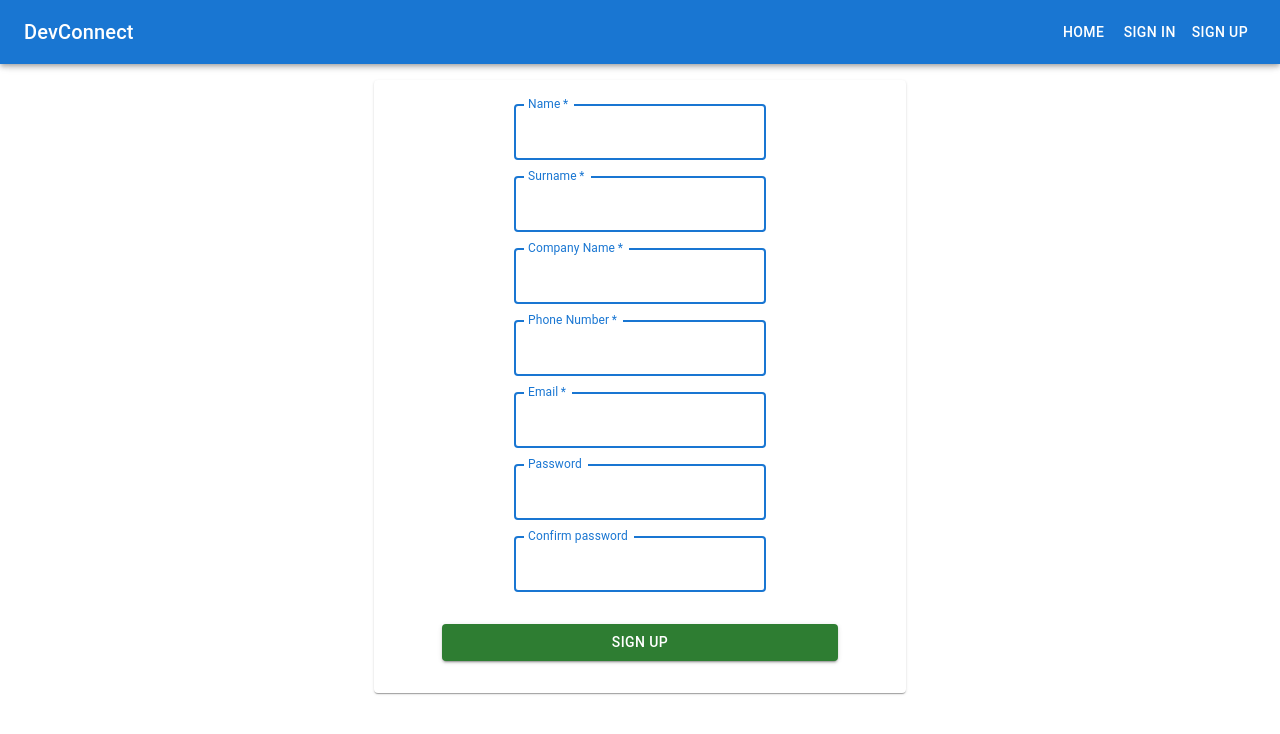
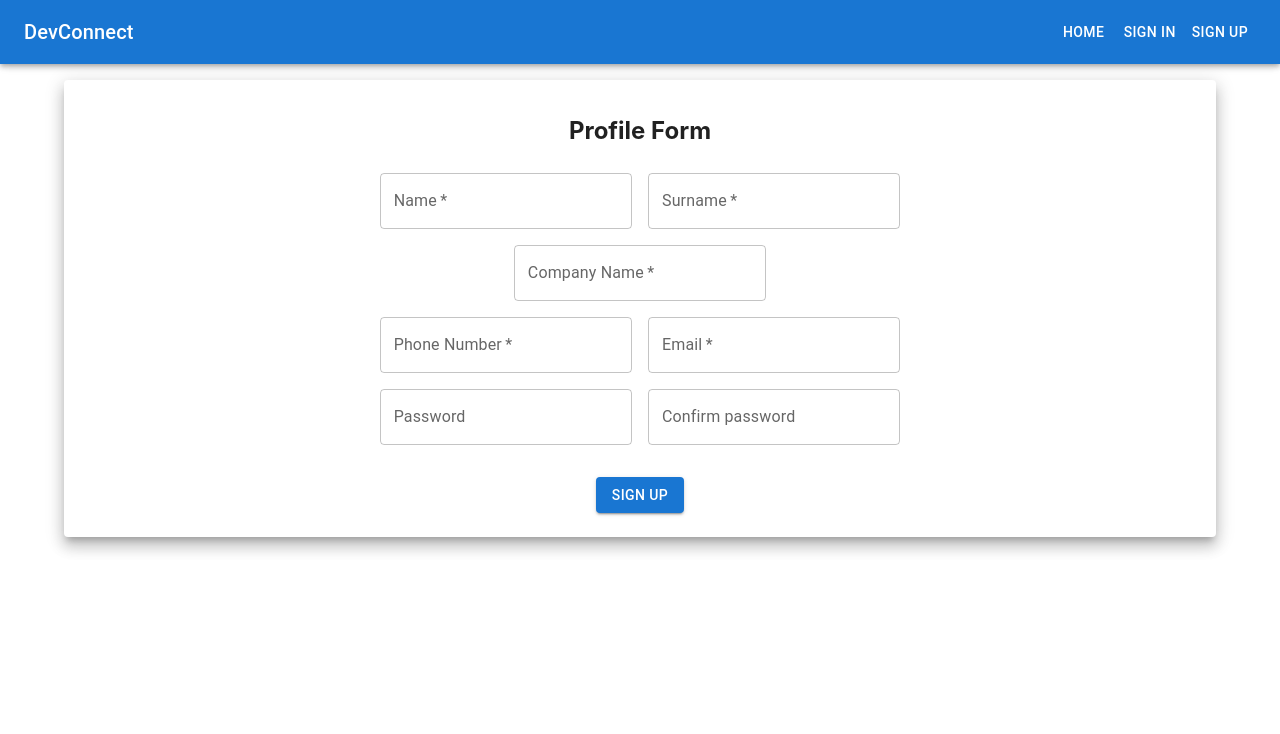
Before and after one commit to r-alo/dev-connect, a React (Create React App) app in the folder client/: page /recruiterForm in a window 1280 px wide. Shown: the top 734 px of the page. Built offline with nearby package versions, Linux system fonts and the light colour scheme; the HTML template or start-up script is replaced by a standard one.

Commit message:
changed styles

```diff
--- a/client/src/components/recruiterForm.js
+++ b/client/src/components/recruiterForm.js
@@ -12,122 +12,79 @@ import Grid from '@mui/material/Grid';
 export default function RecruiterForm() {
 
   return (
-    <Paper
-      sx={{
-        p: 2,
-        margin: 'auto',
-        maxWidth: 500,
-        flexGrow: 1,
-        backgroundColor: (theme) =>
-          theme.palette.mode === 'dark' ? '#1A2027' : '#fff',
-      }}
-    >
-      <Container component="main" maxWidth="xs">
+    <Container>
       <Grid>
+
         <Box
           component="form"
+          sx={{
+            '& .MuiTextField-root': { m: 1, width: '25ch' },
+          }}
           noValidate
           autoComplete="off"
-            sx={{
-              display: 'flex',
-              flexDirection: 'column',
-              alignItems: 'center',
-            }}
         >
-            <Box component="form" noValidate
-              sx={{
-                '& .MuiTextField-root': { m: 1, width: '25ch' },
-              }}>
+
+          <Paper elevation={10}>
+            <Grid className='freelancer-form' align='center'>
+                <h2>Profile Form</h2>
+            </Grid>
             <div>
                 <TextField
-                  margin="normal"
-                  autoFocus
-                  variant="outlined"
-                  focused
                   required
-                  id="name"
+                  id=""
                   label="Name"
                   name="Recruiter"
                 />
                 <TextField
-                  margin="normal"
-                  autoFocus
-                  variant="outlined"
-                  focused
                   required
-                  id="surname"
+                  id=""
                   label="Surname"
                   name="Recruiter"
                 />
+                <div>
                 <TextField
-                  margin="normal"
-                  fullWidth
-                  autoFocus
-                  variant="outlined"
-                  focused
+
                   required
-                  id="company-name"
+                  id=""
                   label="Company Name"
                   name="Recruiter"
                 />
+                </div>
+                <div>
                 <TextField
-                  margin="normal"
-                  fullWidth
-                  autoFocus
-                  variant="outlined"
-                  focused
                   required
                   id="phone"
                   label="Phone Number"
                   name="Recruiter"
                 />
                 <TextField
-                  margin="normal"
-                  fullWidth
-                  autoFocus
-                  variant="outlined"
-                  focused
                   required
-                  id="email"
+                  id=""
                   label="Email"
                   name="Recruiter"
                 />
+                </div>
                 <TextField
-                  margin="normal"
-                  fullWidth
-                  autoFocus
-                  variant="outlined"
-                  focused
-                  id="password"
+                  id=""
                   label="Password"
                   type="password"
                   autoComplete="current-password"
                 />
                 <TextField
-                  margin="normal"
-                  fullWidth
-                  autoFocus
-                  variant="outlined"
-                  focused
-                  id="password-confirm"
+                  id=""
                   label="Confirm password"
                   type="password"
                   autoComplete="current-password"
                 />
-                <Button
-                  type="submit"
-                  fullWidth
-                  variant="contained"
-                  color="success"
-                  sx={{ mt: 3, mb: 2 }}
-                >
+                <div>
+                <Button className='buttons' sx={ { m: 3 } } variant="contained">
                   Sign Up
                 </Button>
                 </div>
-            </Box>
+              </div>
+              </Paper>
             </Box>
         </Grid>
       </Container>
-    </Paper>
   );
 }
```
Lines whose indentation alone changed are shown as unchanged.
